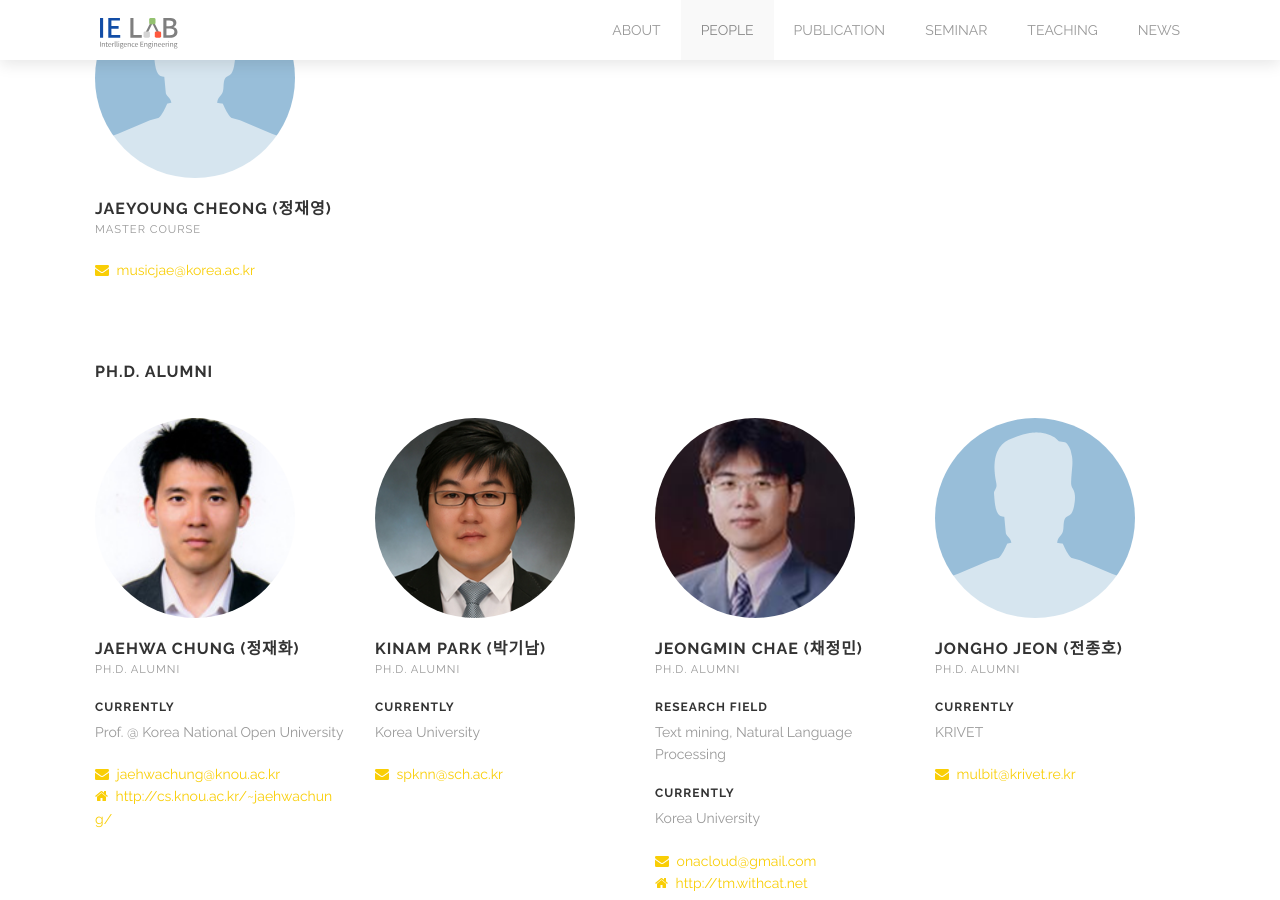
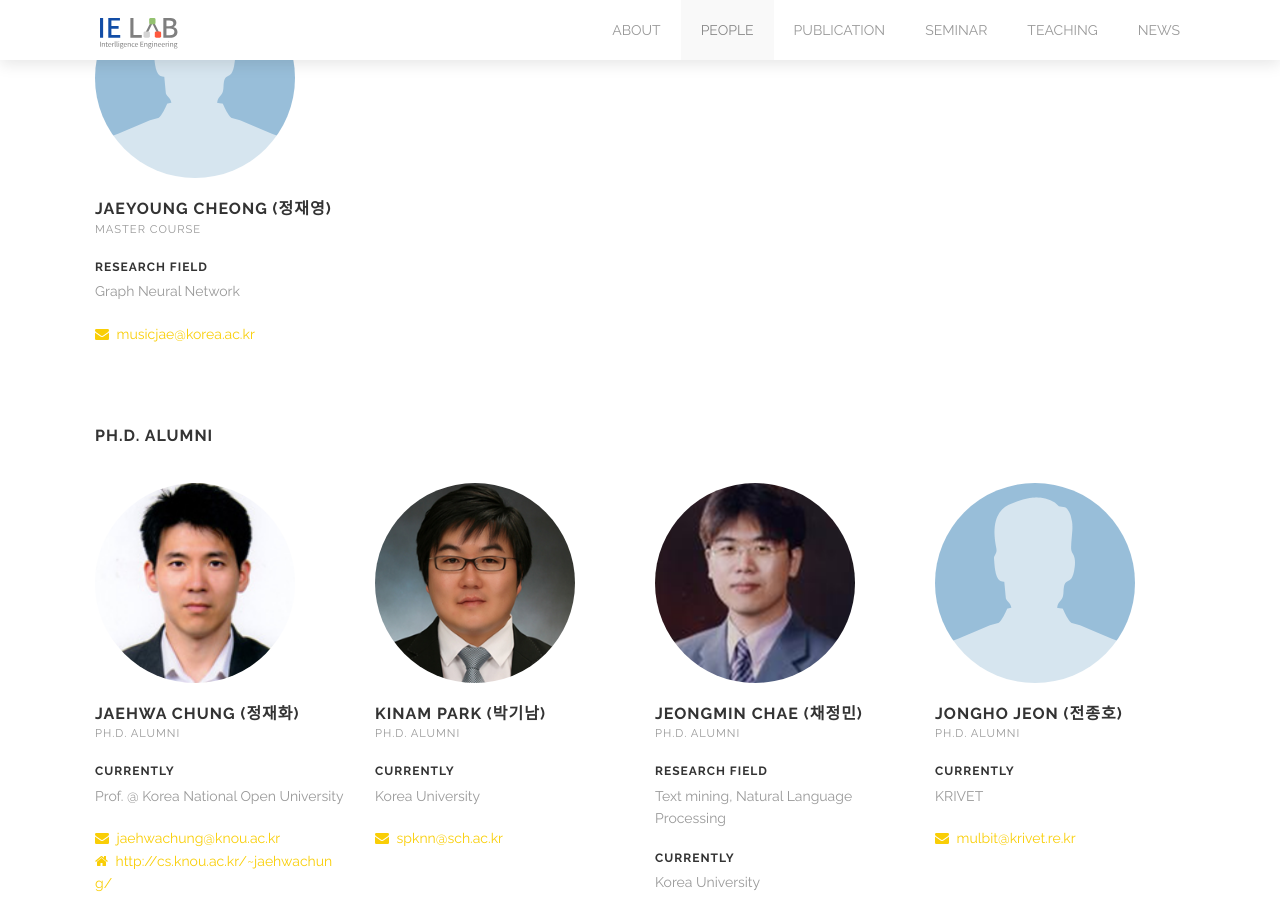
Before and after one commit to kuielab/kuielab.github.io, a Jekyll site: the page built from people.html, in a window 1280 px wide and 900 px high, scrolled down 1817 px. Built offline with Jekyll 4.4.1, drawn with Linux system fonts in a browser that asks for light colours.

Commit message:
Update people.html

```diff
--- a/people.html
+++ b/people.html
@@ -25,7 +25,7 @@ people:
       - name: Changsik Kang (강창식)
         position: PH.D. Course
         research: Industrial AI:Fault Detection & Classification
-        avatar: images/avatar/noface.png
+        avatar: images/avatar/changsik.jpg
         email: class9@naver.com
   - position: M.S. Course
     members:
@@ -51,6 +51,7 @@ people:
         email: 2022020883@korea.ac.kr
       - name: Jaeyoung Cheong (정재영)
         position: Master Course
+        research: Graph Neural Network
         avatar: images/avatar/noface.png
         email: musicjae@korea.ac.kr
 
```
